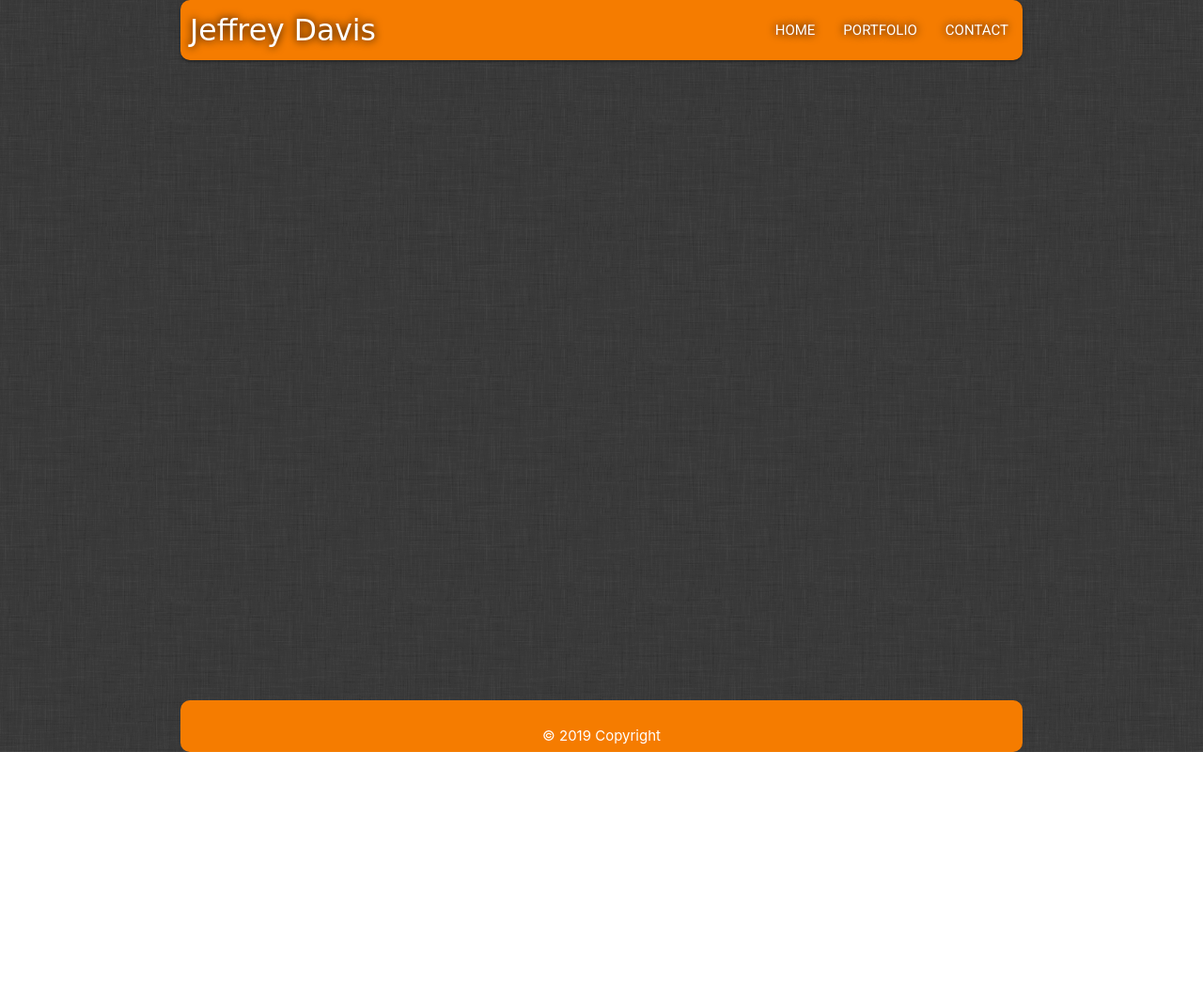
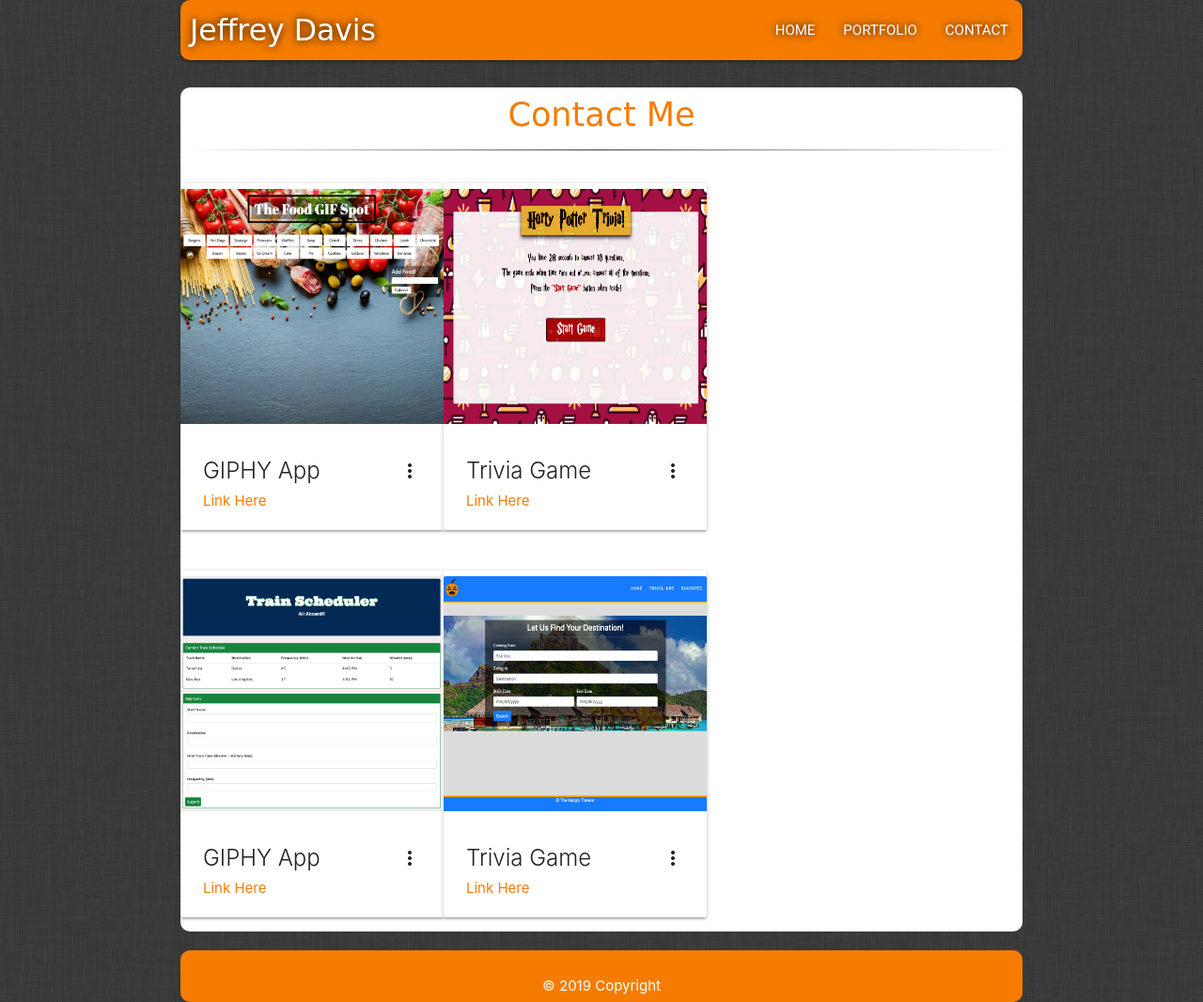
Before and after one commit to FeeterMcGeeter/Materialize-Portfolio, a plain HTML site: page portfolio.html in a window 1280 px wide. Shown: the whole page at 94% size. Before the commit the page ends 800 px from the top, so only its background shows below. Drawn offline with nearby package versions, Linux system fonts and the light colour scheme; a web font is replaced by a local one.

Commit message:
added project cards on portfolio page

```diff
--- a/assets/css/style.css
+++ b/assets/css/style.css
@@ -93,6 +93,31 @@ hr {
     padding: 0 10px;
 }
 
+/* ===== PORTFOLIO PAGE ===== */
+.card-row {
+    display: flex;
+}
+
+.card {
+    width: 280px;
+}
+
+.card-image img {
+    height: 250px;
+}
+
+.card-content a {
+    color: #F57C00;
+}
+.card-title-description {
+    margin-bottom: 20px;
+}
+.card-reveal p {
+    line-height: 1.5;
+    letter-spacing: .01em;
+    margin-bottom: 10px;
+}
+
 /* ===== CHANGING COLORS ON INPUT FIELDS WHEN CLICKED ===== */
 .input-field .prefix.active {
     color: #F57C00;
--- a/portfolio.html
+++ b/portfolio.html
@@ -35,6 +35,83 @@
                 <li><a href="contact.html">Contact</a></li>
             </ul>
         </div>
+        <!-- ===== PORTFOLIO CONTENT ===== -->
+        <div class="container main-content">
+            <div class="row heading">
+                <h3>Contact Me</h3>
+                <hr>
+            </div>
+            <!-- ===== ROW ONE ===== -->
+            <div class="row card-row">
+                <div class="card">
+                    <div class="card-image waves-effect waves-block waves-light">
+                        <img class="activator" src="assets/imgs/giftastic.png">
+                    </div>
+                    <div class="card-content">
+                        <span class="card-title activator grey-text text-darken-4">GIPHY App<i
+                                class="material-icons right">more_vert</i></span>
+                        <p><a href="https://feetermcgeeter.github.io/GIPHY-App/.">Link Here</a></p>
+                    </div>
+                    <div class="card-reveal">
+                        <span class="card-title grey-text text-darken-4 card-title-description">
+                            <i class="material-icons right">close</i></span>
+                        <p>GIPHY App displays randomly generated GIFs that were searched using the GIPHY Api.</p>
+                        <p>HTML5, CSS3, Javascript, and jQuery were used.</p>
+                    </div>
+                </div>
+                <div class="card">
+                    <div class="card-image waves-effect waves-block waves-light">
+                        <img class="activator" src="assets/imgs/harrypottertrivia.png">
+                    </div>
+                    <div class="card-content">
+                        <span class="card-title activator grey-text text-darken-4">Trivia Game<i
+                                class="material-icons right">more_vert</i></span>
+                        <p><a href="https://feetermcgeeter.github.io/TriviaGame/.">Link Here</a></p>
+                    </div>
+                    <div class="card-reveal">
+                        <span class="card-title grey-text text-darken-4"><i
+                                class="material-icons right">close</i></span>
+                        <p>Trivia Game based on the Harry Potter books and movies.</p>
+                        <p>HTML5, CSS3, Javascript, and jQuery were used.</p>
+                    </div>
+                </div>
+            </div>
+            <!-- ===== ROW TWO ===== -->
+            <div class="row card-row">
+                <div class="card">
+                    <div class="card-image waves-effect waves-block waves-light">
+                        <img class="activator" src="assets/imgs/train.png">
+                    </div>
+                    <div class="card-content">
+                        <span class="card-title activator grey-text text-darken-4">GIPHY App<i
+                                class="material-icons right">more_vert</i></span>
+                        <p><a href="https://feetermcgeeter.github.io/Train-Scheduler/.">Link Here</a></p>
+                    </div>
+                    <div class="card-reveal">
+                        <span class="card-title grey-text text-darken-4 card-title-description">
+                            <i class="material-icons right">close</i></span>
+                        <p>Simple train scheduler app created to show train arrival times and stop frequencies for a randomly named train created by the user.</p>
+                        <p>HTML5, CSS3, Javascript, and jQuery were used to display the information,  Firebase to store the user's information entered,  and MomentJS to calculate arrival times and stop frequency.</p>
+                    </div>
+                </div>
+                <div class="card">
+                    <div class="card-image waves-effect waves-block waves-light">
+                        <img class="activator" src="assets/imgs/project.png">
+                    </div>
+                    <div class="card-content">
+                        <span class="card-title activator grey-text text-darken-4">Trivia Game<i
+                                class="material-icons right">more_vert</i></span>
+                        <p><a href="https://feetermcgeeter.github.io/Project-1/.">Link Here</a></p>
+                    </div>
+                    <div class="card-reveal">
+                        <span class="card-title grey-text text-darken-4"><i
+                                class="material-icons right">close</i></span>
+                        <p>This was a group project for class.  We created a travel site centered around restaurants.  Enter a destination to see the current weather, cheapest flights and hotels, and top rated restaurants that was pulled from different APIs.</p>
+                        <p>HTML5, CSS3, Javascript, jQuery, Animate.css, Firebase, and MomentJS were used.</p>
+                    </div>
+                </div>
+            </div>
+        </div>
     </div>
     <!-- ===== FOOTER ===== -->
     <div class="container">
```
Also changed, not shown: assets/imgs/giftastic.png (added), assets/imgs/harrypottertrivia.png (added), assets/imgs/project.png (added), assets/imgs/train.png (added).
